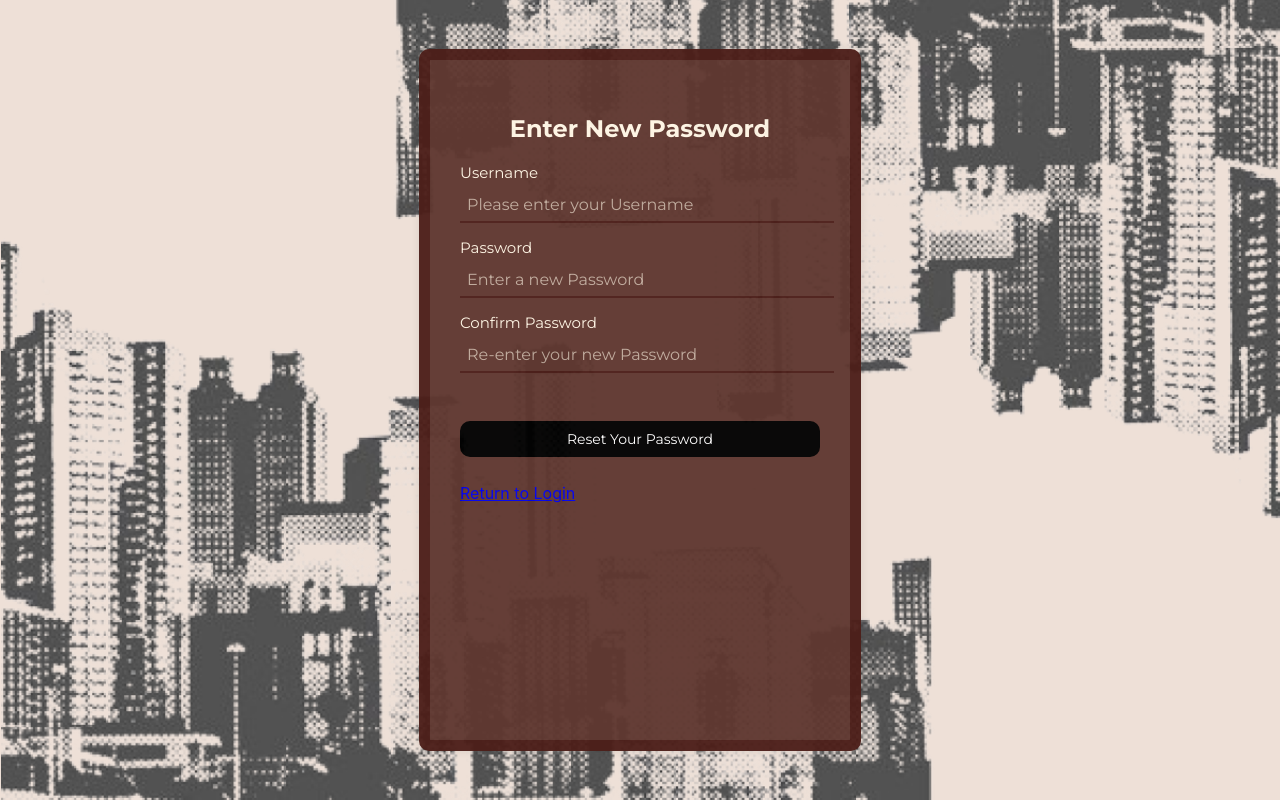
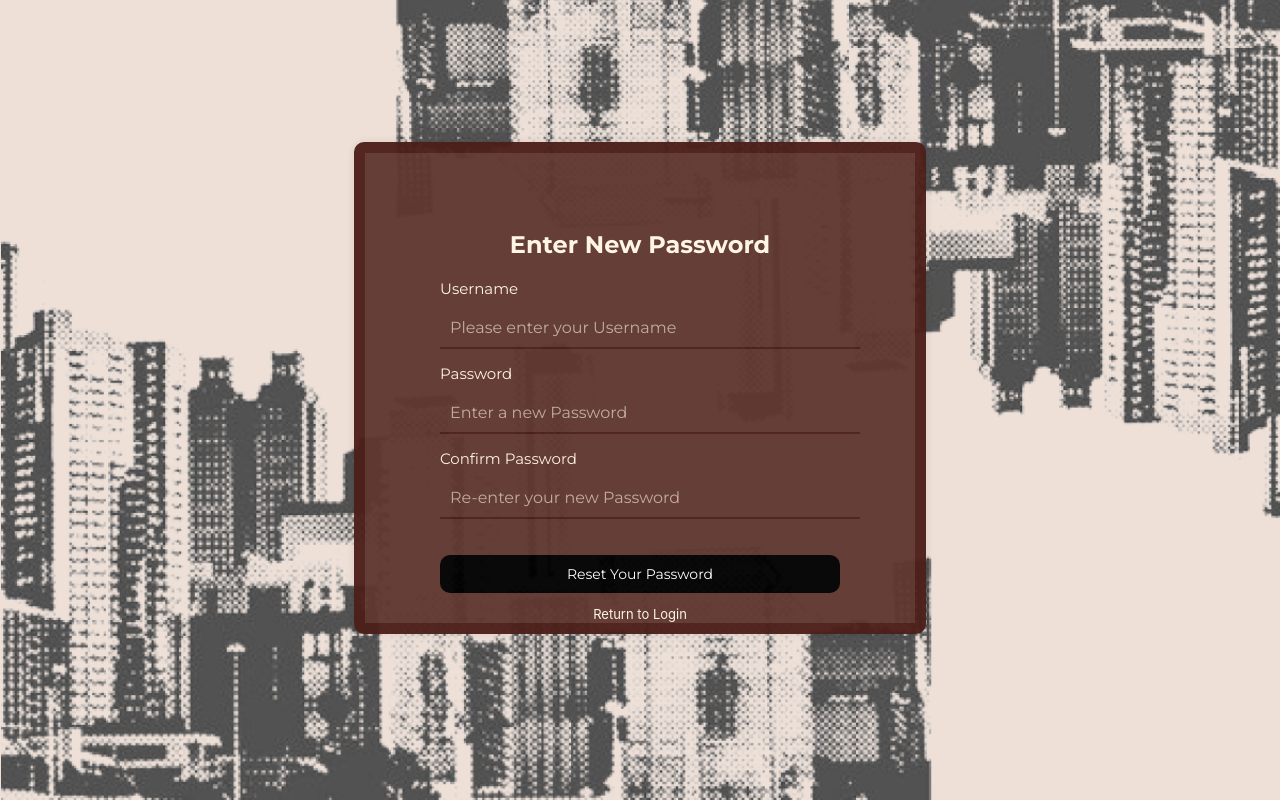
Before and after one commit to Rethikaamb/AtlantaFoodFinderProject, a Django app: template templates/home/forgotpassword.html in a window 1280 px wide. Run offline with Django 3.2, Linux system fonts and the light colour scheme; the template is opened without the code that fills it, so the values that code supplies are empty.

Commit message:
Forgot to push 9/27

```diff
--- a/static/css/signup.css
+++ b/static/css/signup.css
@@ -1,14 +1,17 @@
 /* General Page Styles */
 body {
-    font-family: "Inter", sans-serif; /* Match the first block's font */
-    background-color: #EEE0D7; /* Light background color */
+   font-family: "Inter", sans-serif;
+    background-color: #EEE0D7;
     background-image:
         url("images/imageone23400.png"),
         url("images/Atlanta_Poster__Atlanta_Georgia_Print__Atlanta_GA_Skyline_Wall_Art_cityscape__Atlanta_photography_Minimalist_Custom_City_Print_by_Artica-removebg-preview 2.png");
-    background-size: auto 130%, auto 120%; /* Adjust the height based on viewport */
-    background-attachment: fixed, fixed; /* Fix the background images */
-    background-repeat: no-repeat, no-repeat; /* No repeating */
+
+    background-size: auto 130%, auto 120%; /* Adjust the height based on viewport, width auto */
+    background-attachment: fixed, fixed; /* Fix the first image, allow the second to scroll */
+    background-repeat: no-repeat, no-repeat; /* First image does not repeat, second image repeats */
     background-position: .4% 100%, 100% 0%; /* Set positions for each image */
+
+
     margin: 0;
     padding: 0;
     display: flex;
@@ -17,38 +20,57 @@ body {
     height: 100vh;
 }
 
+.signup-box {
+    background: #5F3830;
+    padding: 15px;
+
+    opacity: 96%; /* Makes the entire container, including text, 80% opaque */
+    border-radius: 10px;
+    box-shadow: 0 0 10px rgba(0, 0, 0, 0.1);
+    /* Adding a darker border */
+    border: 11px solid #4D1F1A; /* Darker shade of the background color */
+    max-width: 400px;
+    text-align: center;
+}
 /* Box Styles */
-.signup-box,
 .forgotpass-box,
 .login-box {
-    width: 360px;
-    margin: auto;
+    background: #5F3830;
+    padding: 75px;
+
+    opacity: 96%; /* Makes the entire container, including text, 80% opaque */
     border-radius: 10px;
-    box-shadow: 0 0 10px rgba(0, 0, 0, 0.1); /* Subtle shadow */
-    color: #FFF6E5; /* Text color matching the first block */
-    opacity: 96%; /* Match the first block's opacity */
-    padding: 30px; /* Increased padding for consistency */
-    background-color: #5F3830; /* Background similar to the first block */
-    border: 11px solid #4D1F1A; /* Darker border like in the first block */
+    box-shadow: 0 0 10px rgba(0, 0, 0, 0.1);
+    /* Adding a darker border */
+    border: 11px solid #4D1F1A; /* Darker shade of the background color */
+    max-width: 400px;
+    width: 100%;
+    height: 40%;
+    text-align: center;
 }
 
 /* Adjust box height */
 .forgotpass-box {
-    height: 620px;
+    text-align: center; /* Center align text */
+    font-size: 13px; /* Font size */
+    margin-top: -5px;
+    margin-bottom: 20px;
+    color: black;
 }
 
 .login-box {
-    height: 280px;
+    height: 320px; /* Increased height for better spacing */
 }
 
 /* Headings */
 h3, h4 {
     text-align: center;
-    font-family: "Montserrat", sans-serif; /* Font style matching the first block */
+    font-family: "Montserrat", sans-serif; /* Font style */
     color: #FFF6E5;
     font-weight: bold;
-    font-size: 24px; /* Adjusted font size to match the first block */
+    font-size: 24px; /* Font size */
     margin-bottom: 20px;
+    margin-top: 2px;
 }
 
 /* Form Styles */
@@ -61,80 +83,161 @@ form label {
     display: block;
     font-weight: normal;
     margin-bottom: 5px;
-    color: #FFF6E5;
-    font-family: "Montserrat", sans-serif;
+    color: #FFF6E5; /* Label color */
+    text-align: left;
+    font-family: "Montserrat", sans-serif; /* Font style */
     font-size: 15px;
-    text-align: left;
 }
 
 form input {
     width: 100%;
-    padding: 7px;
-    margin-top: 1px;
+    padding: 10px; /* Increased padding for inputs */
+    margin-top: 5px; /* Adjusted margin for better spacing */
     margin-bottom: 15px;
     background-color: transparent;
     border: none;
-    border-bottom: 2px solid #4D1F1A; /* Bottom border to match first block */
+    border-bottom: 2px solid #4D1F1A; /* Bottom border color */
     font-size: 16px;
-    font-family: "Montserrat", sans-serif;
-    color: #FFF6E5;
+    font-family: "Montserrat", sans-serif; /* Font style */
+    color: #FFF6E5; /* Input text color */
 }
 
 form input::placeholder {
-    color: #FFF6E5;
+    color: #FFF6E5; /* Placeholder color */
     font-size: 16px;
-    opacity: 0.6;
+    opacity: 0.6; /* Opacity for placeholder */
 }
 
 form input:focus {
     outline: none;
-    color: #FFF6E5;
-    border-bottom: 2px solid #FFF6E5;
+    color: #FFF6E5; /* Input text color on focus */
+    border-bottom: 2px solid #FFF6E5; /* Border color on focus */
 }
 
 /* Button Styles */
 input[type="button"],
-.login-button,
-.gradient-button {
-    background-color: black;
-    color: white;
+.login-button {
+    background-color: black; /* Button background color */
+    color: white; /* Button text color */
     border: none;
-    margin-top: -10px;
+    margin-top: 10px; /* Adjusted margin */
     margin-bottom: 10px;
     width: 100%;
-    padding: 9px 10px;
+    padding: 10px; /* Increased padding */
     text-align: center;
     text-decoration: none;
     display: inline-block;
     font-size: 14px;
     cursor: pointer;
-    border-radius: 10px;
-    font-family: "Montserrat", sans-serif;
+    border-radius: 10px; /* Rounded corners */
+    font-family: "Montserrat", sans-serif; /* Font style */
 }
+input[type="button"],
+.signup-button {
+    background-color: #4D1F1A; /* Button background color */
+    color: white; /* Button text color */
+    border: none;
+    margin-top: 10px; /* Adjusted margin */
+    margin-bottom: 10px;
+    width: 100%;
+    padding: 10px; /* Increased padding */
+    text-align: center;
+    text-decoration: none;
+    display: inline-block;
+    font-size: 14px;
+    cursor: pointer;
+    border-radius: 10px; /* Rounded corners */
+    font-family: "Montserrat", sans-serif; /* Font style */
+
+}
+
+input[type="button"],
+.re-button {
+    background-color: black; /* Button background color */
+    color: white; /* Button text color */
+    border: none;
+    width: 100%;
+    margin-top: -50px;
+    padding: 10px; /* Increased padding */
+    text-align: center;
+    text-decoration: none;
+    display: inline-block;
+    font-size: 14px;
+    cursor: pointer;
+    border-radius: 10px; /* Rounded corners */
+    font-family: "Montserrat", sans-serif; /* Font style */
+}
+
+.para-2 {
+    text-align: right; /* Align to the right */
+    margin-top: 1px; /* Space above */
+    margin-bottom: 20px; /* Space below */
+    font-size: 15px;
+}
+
+
+/* Link Styles */
+a {
+    color: #FFF6E5; /* Color for normal links */
+    text-decoration: none; /* Remove underline */
+}
+
+a:hover {
+    color: #D4B8A0; /* Color when hovered over */
+    text-decoration: underline; /* Optional: Add underline on hover */
+}
+
+a:visited {
+    color: #C0A08A; /* Color for visited links */
+}
+
+h9{
+    color: #FFF6E5;
+    opacity: .8;
+}
+
+
+/* Link Styles */
+a {
+    color: #FFF6E5; /* Color for normal links */
+    text-decoration: none; /* Remove underline */
+}
+
+a:hover {
+    color: #D4B8A0; /* Color when hovered over */
+    text-decoration: underline; /* Optional: Add underline on hover */
+}
+
 
 input[type="button"]:hover,
 .login-button:hover,
-.gradient-button:hover {
-    background-color: #FFF6E5;
-    color: black;
+.signup-button:hover,
+.re-button:hover{
+    background-color: #FFF6E5; /* Hover background color */
+    color: black; /* Hover text color */
 }
 
 /* Centering text and aligning links */
 .signup-link {
     display: block;
-    color: white;
-    text-decoration: none;
-    font-family: "Montserrat", sans-serif;
-    text-align: center;
+    color: white; /* Link color */
+    text-decoration: none; /* No underline */
+    font-family: "Montserrat", sans-serif; /* Font style */
+    text-align: center; /* Center align */
 }
 
 .signup-button:hover {
-    background-color: black;
+    background-color: #FFF6E5; /* Keep hover consistent */
+    color: black;
 }
+
+
+
+
 
 /* Responsive design for mobile screens */
 @media screen and (max-width: 600px) {
     body {
-        padding: 20px;
+        padding: 20px; /* Adjust padding for smaller screens */
     }
 }
--- a/templates/home/forgotpassword.html
+++ b/templates/home/forgotpassword.html
@@ -26,7 +26,7 @@
             <br>
             <br>
             <br>
-            <button class="gradient-button" type="submit">Reset Your Password</button>
+            <button class="re-button" type="submit">Reset Your Password</button>
         </form>
         {% for message in messages %}
     <p class="message">{{ message }}</p>
```
Also changed, not shown: static/css/styles.css (+15 -2 lines), templates/home/login.html (+7 -3 lines), templates/home/signup.html (+10 -10 lines), db.sqlite3.
